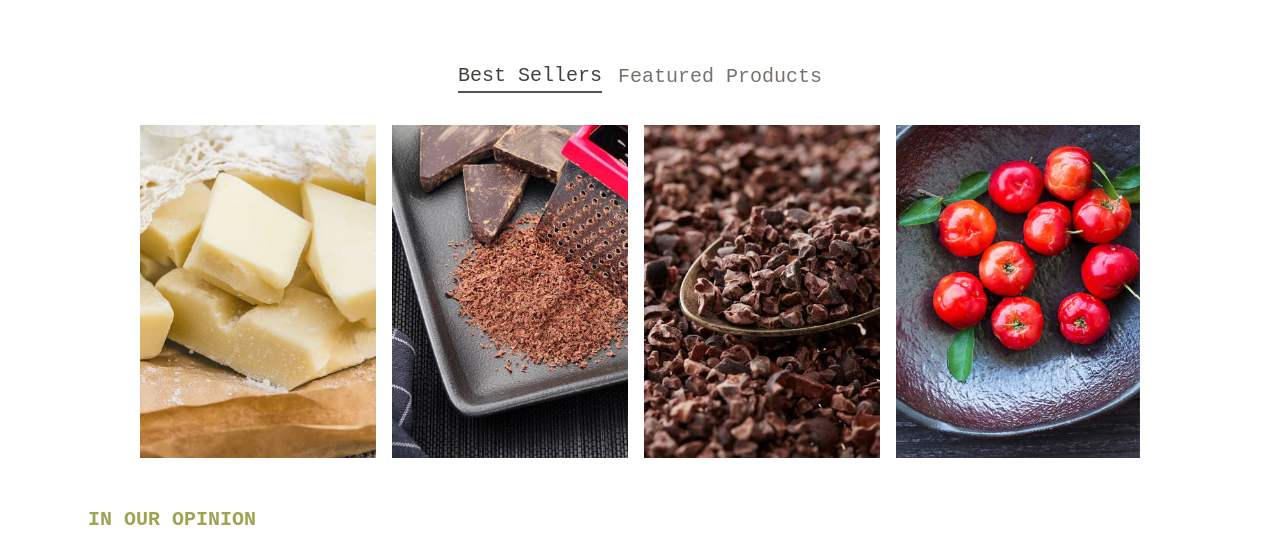
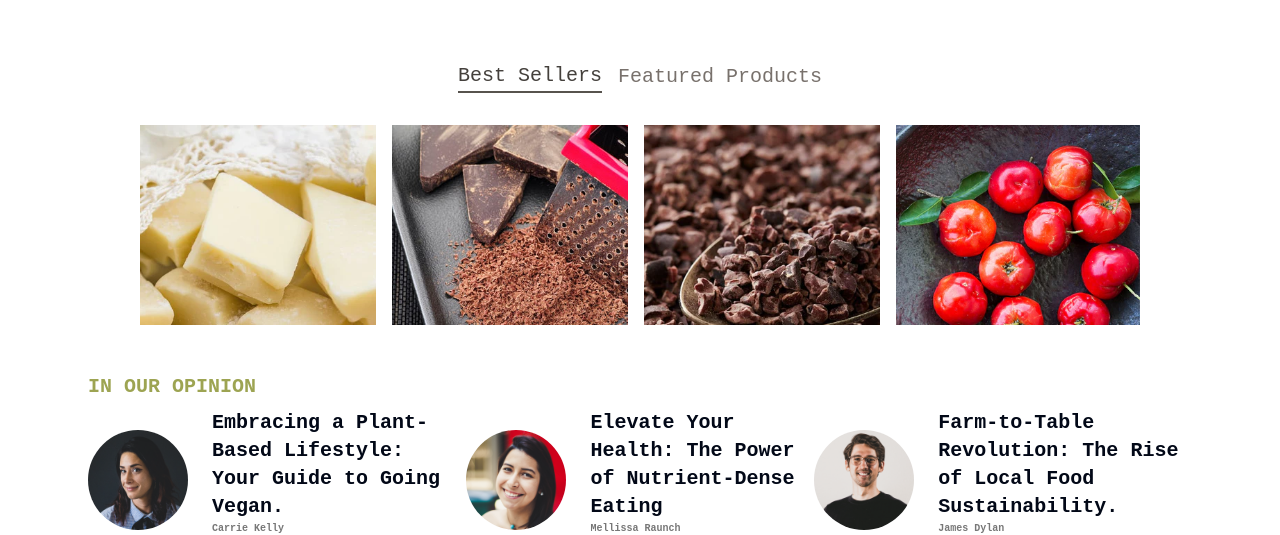
Before and after one commit to RoyJumah/kilimo-connect, a Next.js app: page / in a window 1280 px wide. Shown: the part 1160-1695 px from the top of the page. Built offline with nearby package versions, Linux system fonts and the light colour scheme.

Commit message:
add layout animation to product switch tabs ✨

```diff
--- a/app/components/Footer.jsx
+++ b/app/components/Footer.jsx
@@ -13,7 +13,7 @@ export default function Footer() {
     <>
       <footer
         id="Footer"
-        className=" mt-8 hidden border-t px-2 sm:mt-20  sm:block sm:px-6 "
+        className=" mt-8 hidden border-t  sm:mt-20  sm:block sm:px-6 "
       >
         <div className="min-w-6xl max-w-8xl mx-auto flex flex-col  p-4 sm:flex-row  sm:justify-between sm:px-4 sm:py-10">
           <ul className="mb-8 w-full sm:mb-0 sm:w-1/3">
--- a/app/components/Products.jsx
+++ b/app/components/Products.jsx
@@ -1,10 +1,12 @@
 "use client";
+import { useState } from "react";
+import { motion, AnimatePresence } from "framer-motion";
+
 import {
   getBestSellingProducts,
   getFeaturedProducts,
 } from "@/data/dummy-products";
 import Image from "next/image";
-import { useState } from "react";
 
 function Products() {
   const bestSellingProducts = getBestSellingProducts();
@@ -49,10 +51,25 @@ function Products() {
           Featured Products
         </button>
       </div>
+      <AnimatePresence mode="wait">
         {activeList === "bestSellingProducts" && (
-        <ul className="flex flex-col gap-4 sm:flex-row sm:items-center">
+          <motion.ul
+            key="bestSelling"
+            className="flex flex-col gap-4 sm:flex-row sm:items-center"
+            initial={{ opacity: 0, y: 20 }}
+            animate={{ opacity: 1, y: 0 }}
+            exit={{ opacity: 0, y: -20 }}
+            transition={{ duration: 0.5 }}
+          >
             {bestSellingProducts.map((product) => (
-            <li key={product.id}>
+              <motion.li
+                key={product.id}
+                className="overflow-hidden"
+                style={{ height: `${imageSize.height}px` }}
+                whileHover={{ scale: 1.1 }}
+                whileTap={{ scale: 0.9 }}
+                transition={{ duration: 0.3 }}
+              >
                 <Image
                   src={product.image}
                   width={imageSize.width}
@@ -60,14 +77,30 @@ function Products() {
                   alt={product.name}
                   layout="responsive"
                 />
-            </li>
+              </motion.li>
             ))}
-        </ul>
+          </motion.ul>
         )}
         {activeList === "featuredProducts" && (
-        <ul className="flex flex-col gap-4 sm:flex-row sm:items-center">
+          <motion.ul
+            key="featured"
+            className="flex flex-col gap-4 sm:flex-row sm:items-center"
+            initial={{ opacity: 0, y: 20 }}
+            animate={{ opacity: 1, y: 0 }}
+            exit={{ opacity: 0, y: -20 }}
+            transition={{ duration: 0.5 }}
+          >
             {featuredProducts.map((product) => (
-            <li key={product.id}>
+              <motion.li
+                key={product.id}
+                className="overflow-hidden"
+                // style={{ width: `${imageSize.width}px` }} prevents the layout shift when the image loads
+                // this is achieved by setting the width of the image container to the desired width
+                style={{ height: `${imageSize.height}px` }}
+                whileHover={{ scale: 1.1 }}
+                whileTap={{ scale: 0.9 }}
+                transition={{ duration: 0.3 }}
+              >
                 <Image
                   src={product.image}
                   width={imageSize.width}
@@ -75,10 +108,11 @@ function Products() {
                   alt={product.name}
                   layout="responsive"
                 />
-            </li>
+              </motion.li>
             ))}
-        </ul>
+          </motion.ul>
         )}
+      </AnimatePresence>
     </div>
   );
 }
--- a/package.json
+++ b/package.json
@@ -17,6 +17,7 @@
     "clsx": "^2.0.0",
     "eslint": "8.49.0",
     "eslint-config-next": "^13.5.2",
+    "framer-motion": "^10.16.4",
     "lucide-react": "^0.279.0",
     "next": "^13.5.2",
     "postcss": "8.4.30",
```
Also changed, not shown: app/globals.css (line endings or trailing spaces), 1 other file (tests, documents, lock files or other folders). Lines whose indentation alone changed are shown as unchanged.
